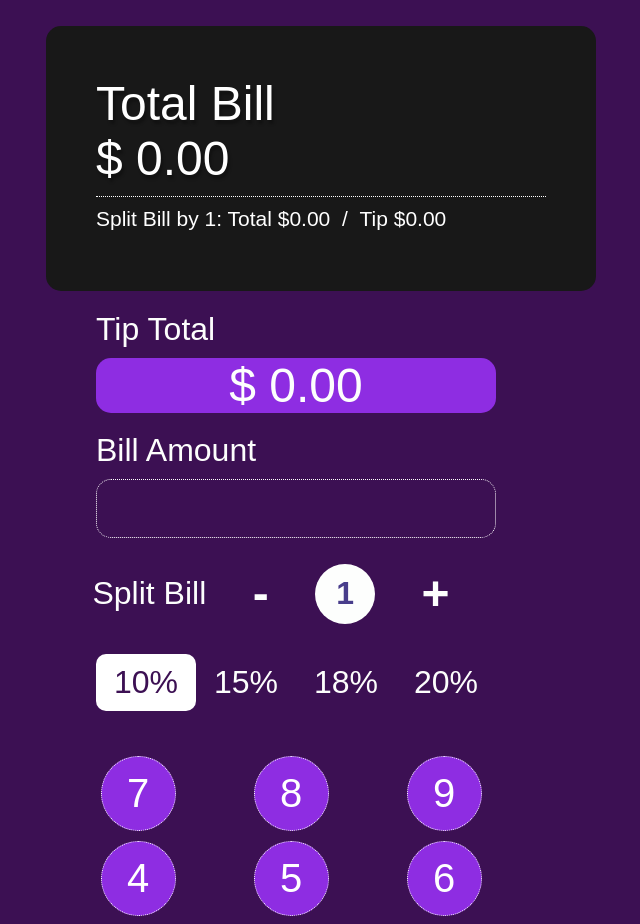
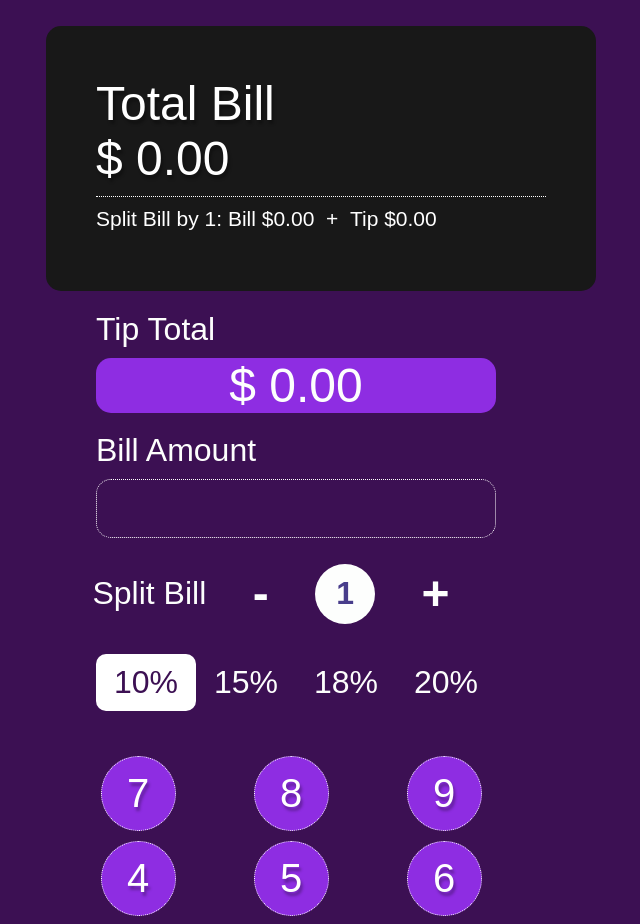
Before and after one commit to jamesdesigns/react-calculator, a React (Create React App) app: page / in a window 1280 px wide. Shown: the top 924 px of the page, without its empty margins (369-1009 px from the left). Built offline with nearby package versions, Linux system fonts and the light colour scheme.

Commit message:
Edit the clear button to include the Split Bill section

```diff
--- a/src/App.css
+++ b/src/App.css
@@ -226,6 +226,7 @@ ul {
 	margin: 5px 0;
   font-size: 2.5em;
   border-radius: 50%;
+  text-shadow: 2px 4px 3px rgba(0,0,0,0.3);
 }
 
 .keypad li button:hover {
--- a/src/Calculator.js
+++ b/src/Calculator.js
@@ -55,8 +55,8 @@ class Calculator extends Component {
 			newState = '';
 			this.setState({
 				billTotal: newState,
-				numberOfPeople: 2,
-				tipTotal: 0,
+				numberOfPeople: 1,
+                tipTotal: 0,
 				costPP: 0
 			}, function() {
 				this.calculateCosts();
--- a/src/Results.js
+++ b/src/Results.js
@@ -16,9 +16,9 @@ const Results = (props) => {
 			</li>
 			<li className="col-2">
                 <span>Split Bill by {partyCount}: </span>
-				<span>Total </span>
+				<span>Bill </span>
 				<span>$</span><span>{(billTotal / partyCount).toFixed(2)}</span>
-                <span>&nbsp; / &nbsp;</span>
+                <span>&nbsp; + &nbsp;</span>
                 <span>Tip  </span>
 				<span>$</span><span>{(tipTotal / partyCount).toFixed(2)}</span>
 			</li>
```
